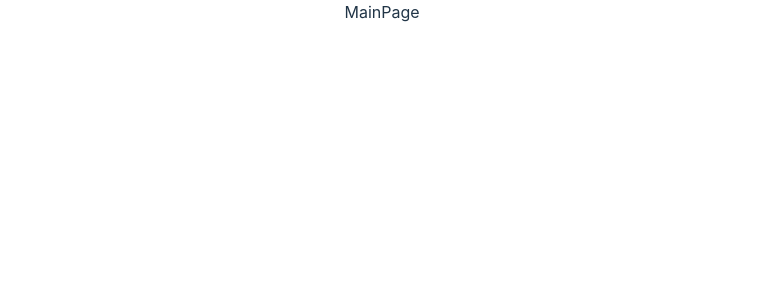
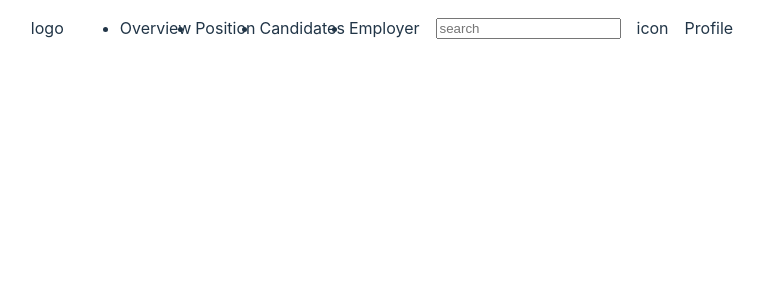
Before and after one commit to tarook0/Profile_Template, a React (Vite) app: page / in a window 1280 px wide. Shown: the top 300 px of the page, without its empty margins (258-1021 px from the left). Built offline with nearby package versions, Linux system fonts and the light colour scheme; the HTML template or start-up script is replaced by a standard one.

Commit message:
Add Inline space pattern .

```diff
--- a/src/Components/MainPage.jsx
+++ b/src/Components/MainPage.jsx
@@ -1,7 +1,9 @@
-
+import MenuBar from "./MenuBar";
 
 export default function MainPage() {
   return (
-    <div>MainPage</div>
-  )
+    <div>
+      <MenuBar />
+    </div>
+  );
 }
--- /dev/null
+++ b/src/Components/MenuBar.jsx
@@ -0,0 +1,22 @@
+import { Inline } from "../Ui/Inline";
+
+export default function MenuBar() {
+  return (
+    <div>
+      <Inline gutter="l" align="center" stretch={1}>
+        <div>logo</div>
+        <nav>
+          <Inline gutter='s' as={'ul'}>
+            <li>Overview</li>
+            <li>Position</li>
+            <li>Candidates</li>
+            <li>Employer</li>
+          </Inline>
+        </nav>
+        <input placeholder="search" />
+        <div>icon</div>
+        <div>Profile</div>
+      </Inline>
+    </div>
+  );
+}
--- /dev/null
+++ b/src/Ui/Inline.jsx
@@ -0,0 +1,50 @@
+import styled, { css } from "styled-components";
+import { spacingSchema } from "../common/spaces";
+
+const stretchMap = {
+  all: `> *  { flex: 1 }`,
+  start: `> :first-child { flex: 1 }`,
+  end: `> :last-child { flex: 1 }`,
+};
+
+const justifyAlignMap = {
+  start: "flex-start",
+  end: "flex-end",
+  center: "center",
+};
+
+const responsive = css`
+  --switchAt: ${({ switchAt }) =>
+    typeof switchAt === "string" ? switchAt : `${switchAt}px`};
+
+  flex-wrap: wrap;
+
+  & > * {
+    min-width: fit-content;
+    flex-basis: calc((var(--switchAt) - (100% - var(--gutter))) * 999);
+  }
+`;
+
+export const InlineBundle = styled.div`
+  --gutter: ${(props) => spacingSchema[props.gutter] ?? spacingSchema.l};
+  display: flex;
+  flex-wrap: wrap;
+  gap: var(--gutter);
+
+  justify-content: ${(props) =>
+    justifyAlignMap[props.justify] ?? justifyAlignMap.start};
+
+  align-items: ${(props) =>
+    justifyAlignMap[props.align] ?? justifyAlignMap.start};
+`;
+export const Inline = styled(InlineBundle)`
+  flex-wrap: nowrap;
+  ${({ stretch }) => {
+    if (typeof stretch === "number")
+      return `> :nth-child(${stretch + 1}) { flex: 1 }`;
+
+    return stretchMap[stretch] ?? "";
+  }}
+
+  ${({ switchAt }) => switchAt && responsive}
+`;
--- /dev/null
+++ b/src/common/spaces.js
@@ -0,0 +1,9 @@
+export const spacingSchema = {
+  xs: "0.125rem",
+  s: "0.25rem",
+  m: "0.5rem",
+  l: "1rem",
+  xl: "2rem",
+  xxl: "4rem",
+  none: "0",
+};
```
